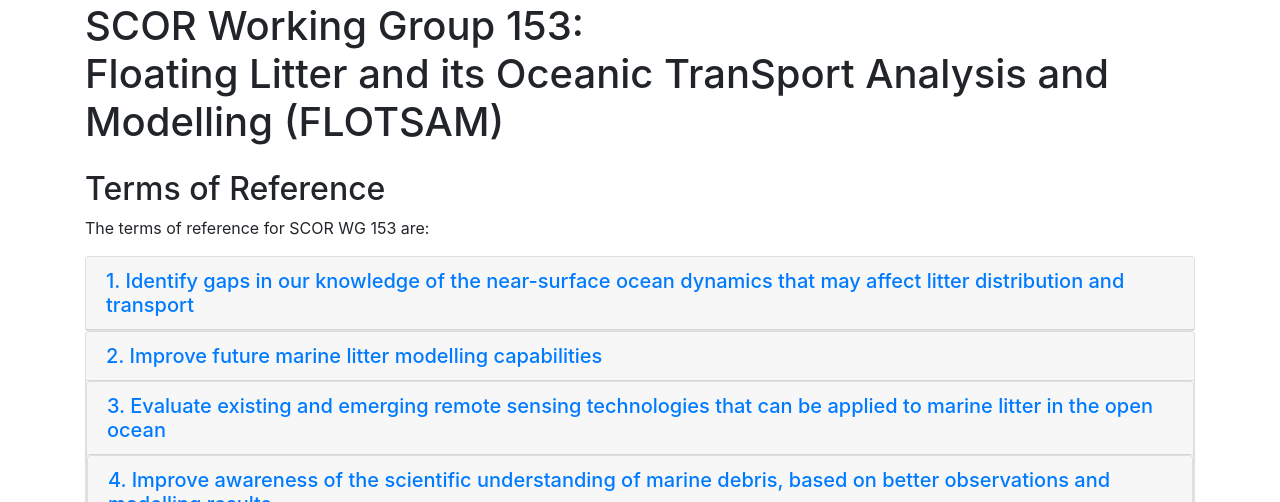
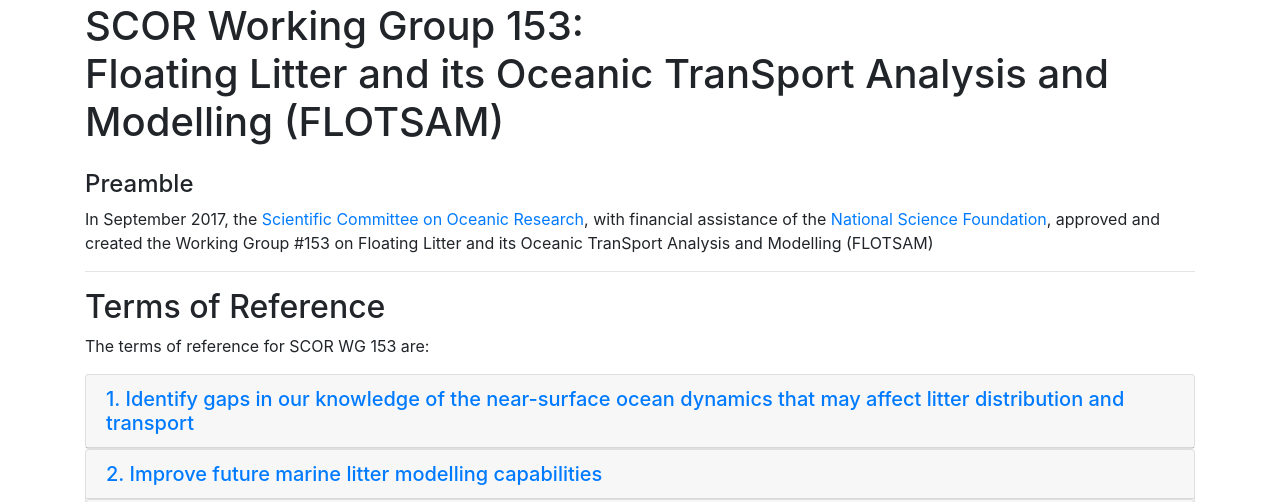
Before and after one commit to SCOR-FLOTSAM/website, a website: page index.html in a window 1280 px wide. Shown: the part 598-1100 px from the top of the page. Drawn offline with Linux system fonts and the light colour scheme.

Commit message:
Adding preamble to homepage

```diff
--- a/index.html
+++ b/index.html
@@ -91,6 +91,15 @@
         Floating Litter and its Oceanic TranSport Analysis and Modelling (FLOTSAM)</h1>
 
       <!-- Features Section -->
+      <div class="row">
+        <div class="col">
+          <h4>Preamble</h4>
+          In September 2017, the <a href="http://scor-int.org/">Scientific Committee on Oceanic Research</a>, with financial assistance of the <a href="https://www.nsf.gov/">National Science Foundation</a>, approved and created the Working Group #153 on Floating Litter and its Oceanic TranSport Analysis and Modelling (FLOTSAM)
+        </div>
+      </div>
+
+      <hr>
+
       <div class="row">
         <div class="col">
           <h2>Terms of Reference</h2>
```
